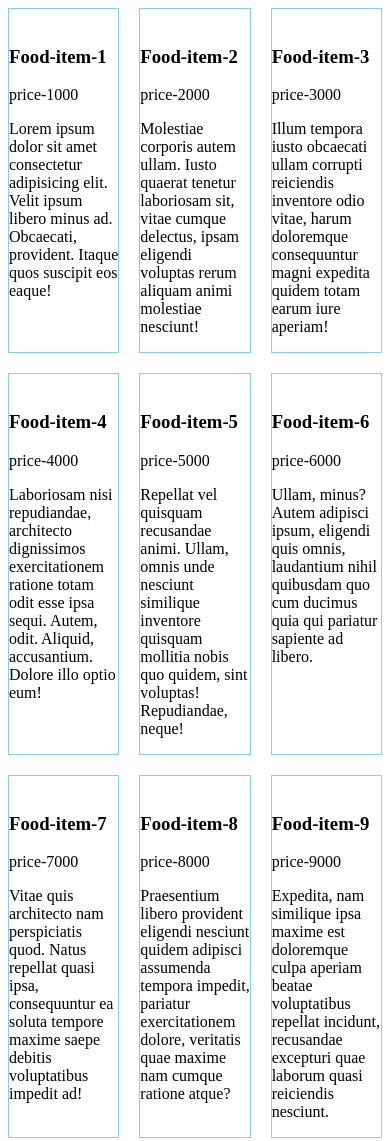
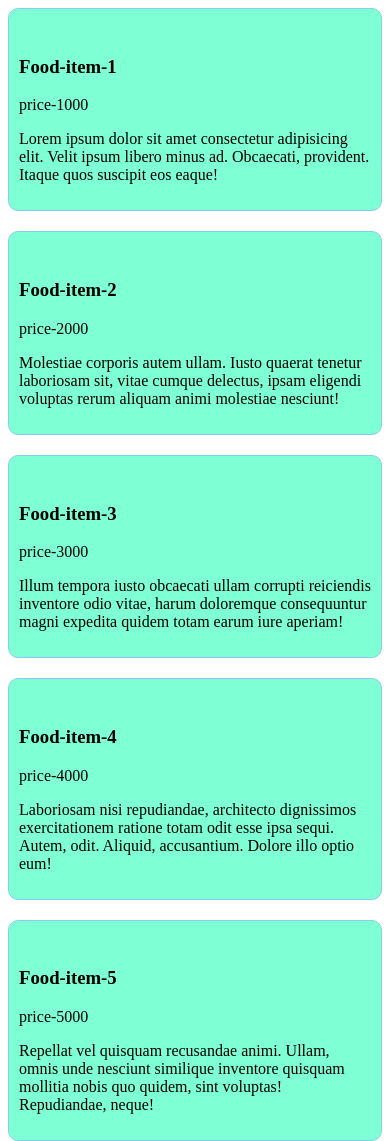
Before and after one commit to Badsha012/simple-project, a plain HTML site: page index.html in a window 390 px wide. Shown: the top 1141 px of the page. Drawn offline with Linux system fonts and the light colour scheme.

Commit message:
four commit

```diff
--- a/index.html
+++ b/index.html
@@ -7,15 +7,41 @@
     <style>
         .container{
             display: grid;
-            grid-template-columns: repeat(3,1fr);
+             grid-template-columns: repeat(4,1fr);
             gap: 20px;
         }
         .food{
             border: 1px solid skyblue;
+             padding: 10px;
+            border-radius: 10px;
         }
         .food img{
-            width: 100%;
+            width: 50%;
+            /* padding: 10px; */
+            /* border-radius: 10px; */
         }
+    @media screen and (max-width:576px) {
+        .container{
+            grid-template-columns: repeat(1, 1fr);
+
+        }
+        .food{
+            background-color: aquamarine;
+        }
+
+    }
+    @media screen and (min-width:577px) and (max-width:992px) {
+        .container{
+            grid-template-columns: repeat(2,  1fr);
+        }
+
+    }
+
+
+
+
+
+
     </style>
 </head>
 <body>
```
